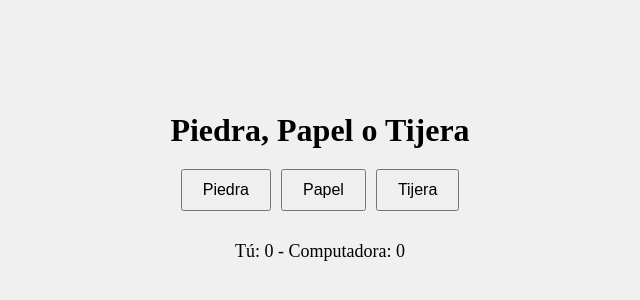
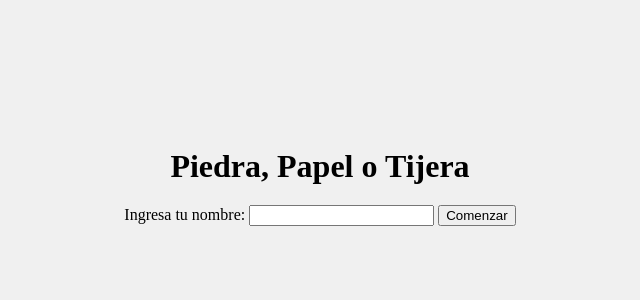
Before and after one commit to lucafattorinii/PideraPapelTijera, a plain HTML site: page index.html in a window 1280 px wide. Shown: the part 224-524 px from the top of the page, without its empty margins (320-960 px from the left). Drawn offline with Linux system fonts and the light colour scheme.

Commit message:
Update index.html

```diff
--- a/index.html
+++ b/index.html
@@ -8,13 +8,20 @@
 </head>
 <body>
     <h1>Piedra, Papel o Tijera</h1>
-    <div class="game">
-        <button class="choice" onclick="play('piedra')">Piedra</button>
-        <button class="choice" onclick="play('papel')">Papel</button>
-        <button class="choice" onclick="play('tijera')">Tijera</button>
+    <div id="nameInput">
+        <label for="playerName">Ingresa tu nombre: </label>
+        <input type="text" id="playerName" />
+        <button onclick="startGame()">Comenzar</button>
     </div>
-    <div id="result"></div>
-    <div id="score">Tú: 0 - Computadora: 0</div>
+    <div id="game" style="display: none;">
+        <div class="game">
+            <button class="choice" onclick="play('piedra')">Piedra</button>
+            <button class="choice" onclick="play('papel')">Papel</button>
+            <button class="choice" onclick="play('tijera')">Tijera</button>
+        </div>
+        <div id="result"></div>
+        <div id="score"></div>
+    </div>
     <script src="script.js"></script>
 </body>
 </html>
```
